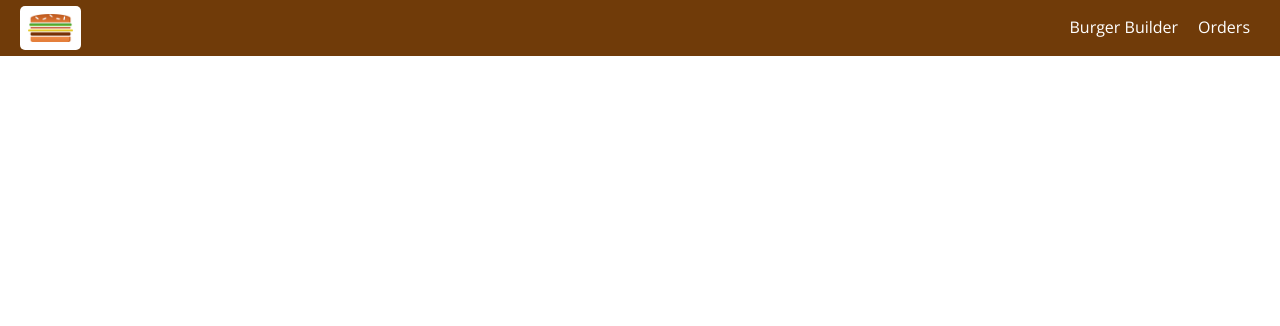
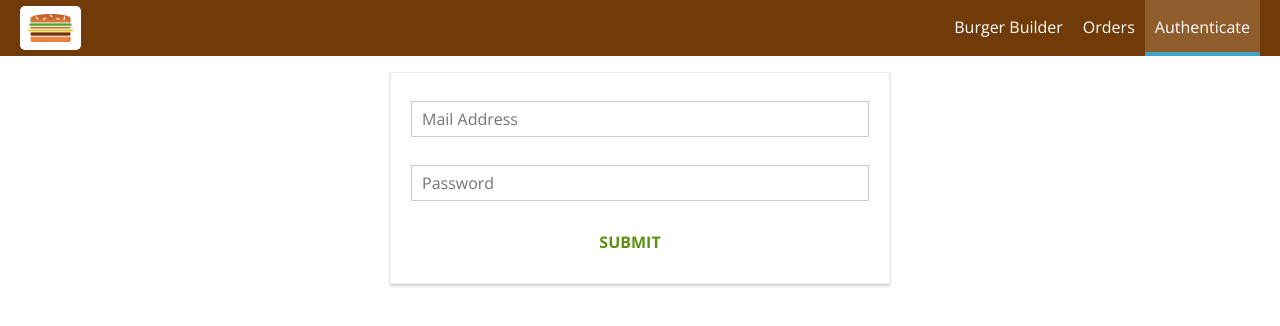
Before and after one commit to rcsoftwareservices/burger-builder, a React app: page /auth in a window 1280 px wide. Shown: the top 326 px of the page. Built offline with nearby package versions, Linux system fonts and the light colour scheme.

Commit message:
initail build

```diff
--- a/src/App.js
+++ b/src/App.js
@@ -1,6 +1,7 @@
 import React, { Component } from 'react';
 import { Route, Switch } from 'react-router-dom';
 import Orders from './containers/Orders/Orders';
+import Auth from './containers/Auth/Auth'
 
 import Layout from './hoc/Layout/Layout';
 import BurgerBuilder from './containers/BurgerBuilder/BurgerBuilder';
@@ -14,6 +15,7 @@ class App extends Component {
             <Switch>
                 <Route path="/checkout" component={Checkout} />
                 <Route path="/orders" component={Orders} />
+                <Route path="/auth" component={Auth} />
                 <Route path="/" exact component={BurgerBuilder} />
             </Switch>
         </Layout>
--- a/src/components/Navigation/NavMenu/NavMenu.js
+++ b/src/components/Navigation/NavMenu/NavMenu.js
@@ -7,6 +7,7 @@ const menu = () => (
     <ul className={classes.Menu}>
         <MenuItem link="/" exact>Burger Builder</MenuItem>
         <MenuItem link="/orders">Orders</MenuItem>
+        <MenuItem link="/auth">Authenticate</MenuItem>
     </ul>
 );
 
--- a/src/containers/Auth/Auth.js
+++ b/src/containers/Auth/Auth.js
@@ -1,18 +1,19 @@
 import React, { Component } from 'react';
+import { connect } from 'react-redux';
 
 import Input from '../../components/UI/Input/Input';
 import Button from '../../components/UI/Button/Button';
 import classes from './Auth.css';
+import * as actions from '../../store/actions/index';
 
 class Auth extends Component {
-
     state = {
         controls: {
             email: {
                 elementType: 'input',
                 elementConfig: {
                     type: 'email',
-                    placeholder: 'EMail Address'
+                    placeholder: 'Mail Address'
                 },
                 value: '',
                 validation: {
@@ -37,17 +38,93 @@ class Auth extends Component {
                 touched: false
             }
         }
+    }
+
+    validate(value, rules) {
+        let isValid = true;
+        if (!rules) {
+            return true;
+        }
+
+        if (rules.required) {
+            isValid = value.trim() !== '' && isValid;
+        }
+
+        if (rules.minLength) {
+            isValid = value.length >= rules.minLength && isValid
+        }
+
+        if (rules.maxLength) {
+            isValid = value.length <= rules.maxLength && isValid
+        }
+
+        if (rules.isEmail) {
+            const pattern = /[a-z0-9!#$%&'*+/=?^_`{|}~-]+(?:\.[a-z0-9!#$%&'*+/=?^_`{|}~-]+)*@(?:[a-z0-9](?:[a-z0-9-]*[a-z0-9])?\.)+[a-z0-9](?:[a-z0-9-]*[a-z0-9])?/;
+            isValid = pattern.test(value) && isValid
+        }
+
+        if (rules.isNumeric) {
+            const pattern = /^\d+$/;
+            isValid = pattern.test(value) && isValid
+        }
+
+        return isValid;
+    }
+
+    inputChangedHandler = (event, controlName) => {
+        const updatedControls = {
+            ...this.state.controls,
+            [controlName]: {
+                ...this.state.controls[controlName],
+                value: event.target.value,
+                valid: this.validate(event.target.value, this.state.controls[controlName].validation),
+                touched: true
+            }
+        };
+        this.setState({controls: updatedControls});
+    };
+
+    submitHandler = (event) => {
+        event.preventDefault();
+        this.props.onAuth(this.state.controls.email.value, this.state.controls.password.value);
     };
 
     render () {
+        const formElementsArray = [];
+        for ( let key in this.state.controls ) {
+            formElementsArray.push( {
+                id: key,
+                config: this.state.controls[key]
+            } );
+        }
+
+        const form = formElementsArray.map( formElement => (
+            <Input
+                key={formElement.id}
+                elementType={formElement.config.elementType}
+                elementConfig={formElement.config.elementConfig}
+                value={formElement.config.value}
+                invalid={!formElement.config.valid}
+                shouldValidate={formElement.config.validation}
+                touched={formElement.config.touched}
+                change={( event ) => this.inputChangedHandler( event, formElement.id )} />
+        ) );
+
         return (
-            <div>
-                <form>
-
+            <div className={classes.Auth}>
+                <form onSubmit={this.submitHandler}>
+                    {form}
+                    <Button btnType="Success">SUBMIT</Button>
                 </form>
             </div>
         );
     }
 }
 
-export default Auth;
+const mapDispatchToProps = dispatch => {
+    return {
+        onAuth: (email, password) => dispatch(actions.auth(email, password))
+    };
+};
+
+export default connect(null, mapDispatchToProps)(Auth);
--- a/src/store/actions/actionTypes.js
+++ b/src/store/actions/actionTypes.js
@@ -11,3 +11,7 @@ export const ORDER_INIT = 'ORDER_INIT';
 export const FETCH_ORDERS_START = 'FETCH_ORDERS_START';
 export const FETCH_ORDERS_SUCCESS = 'FETCH_ORDERS_SUCCESS';
 export const FETCH_ORDERS_FAILED = 'FETCH_ORDERS_FAILED';
+
+export const AUTH_START = 'AUTH_START';
+export const AUTH_SUCCESS = 'AUTH_SUCCESS';
+export const AUTH_FAILED = 'AUTH_FAILED';
--- /dev/null
+++ b/src/store/actions/auth.js
@@ -0,0 +1,43 @@
+import axios from 'axios';
+
+import * as actionTypes from './actionTypes';
+
+export const authStart = () => {
+    return {
+        type: actionTypes.AUTH_START
+    }
+};
+
+export const authSuccess = (authData) => {
+    return {
+        type: actionTypes.AUTH_SUCCESS,
+        authData: authData
+    }
+};
+
+export const authFailed = (error) => {
+    return {
+        type: actionTypes.AUTH_FAILED,
+        error: error
+    }
+};
+
+export const auth = (email, password) => {
+    return dispatch => {
+        dispatch(authStart());
+        const authData = {
+            email: email,
+            password: password,
+            returnSecureToken: true
+        };
+        axios.post('https://www.googleapis.com/identitytoolkit/v3/relyingparty/verifyCustomToken?key=[AIzaSyDB1taeTWd065dfZ0WjY_SkcdxXuWhCDk0]', authData)
+            .then(response => {
+                console.log(response);
+                dispatch(authSuccess(response.data));
+            })
+            .catch(err => {
+                console.log(err);
+                dispatch(authFailed(err));
+            })
+    }
+};
--- a/src/store/actions/index.js
+++ b/src/store/actions/index.js
@@ -8,3 +8,6 @@ export {
     orderInit,
     fetchOrders
 } from './order';
+export {
+    auth
+} from './auth';
```
